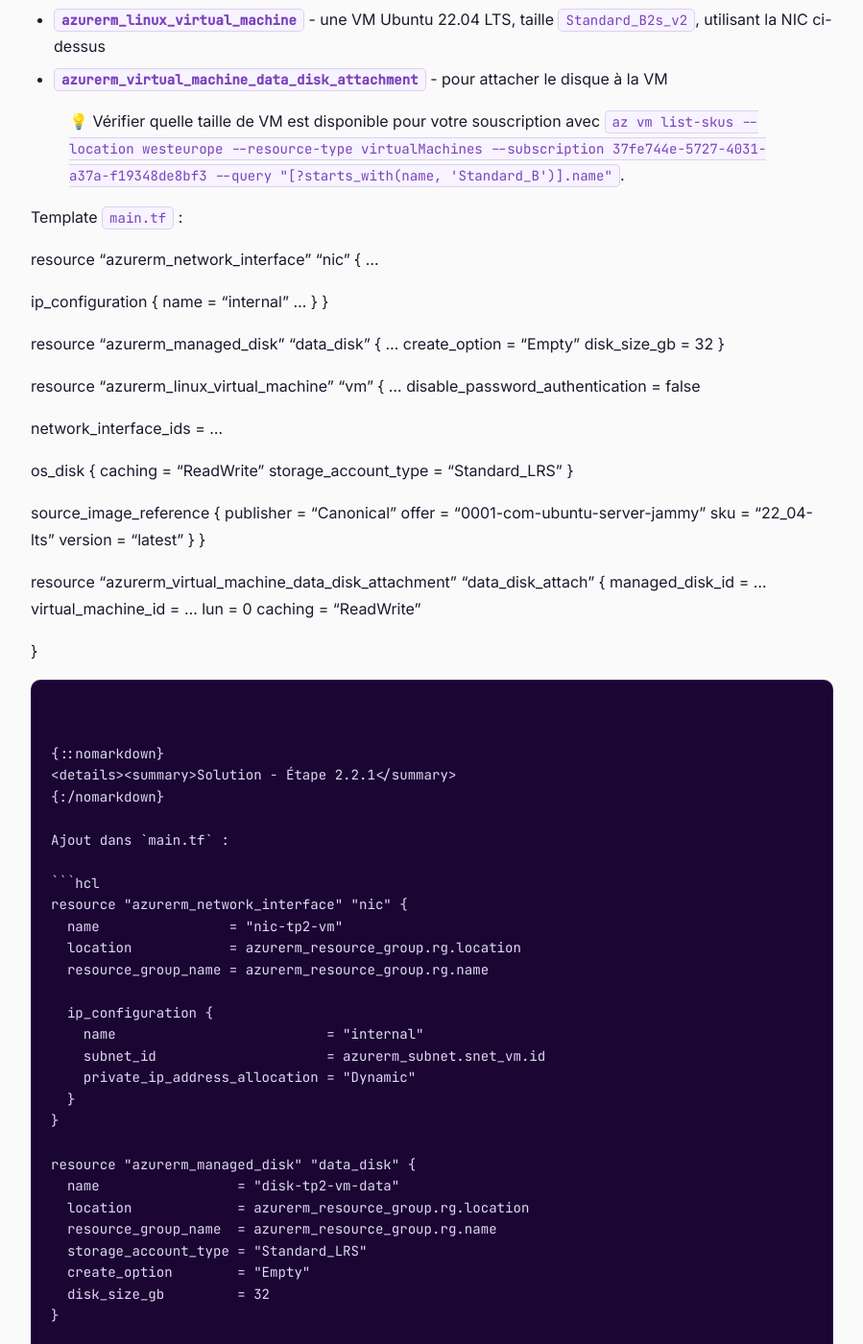
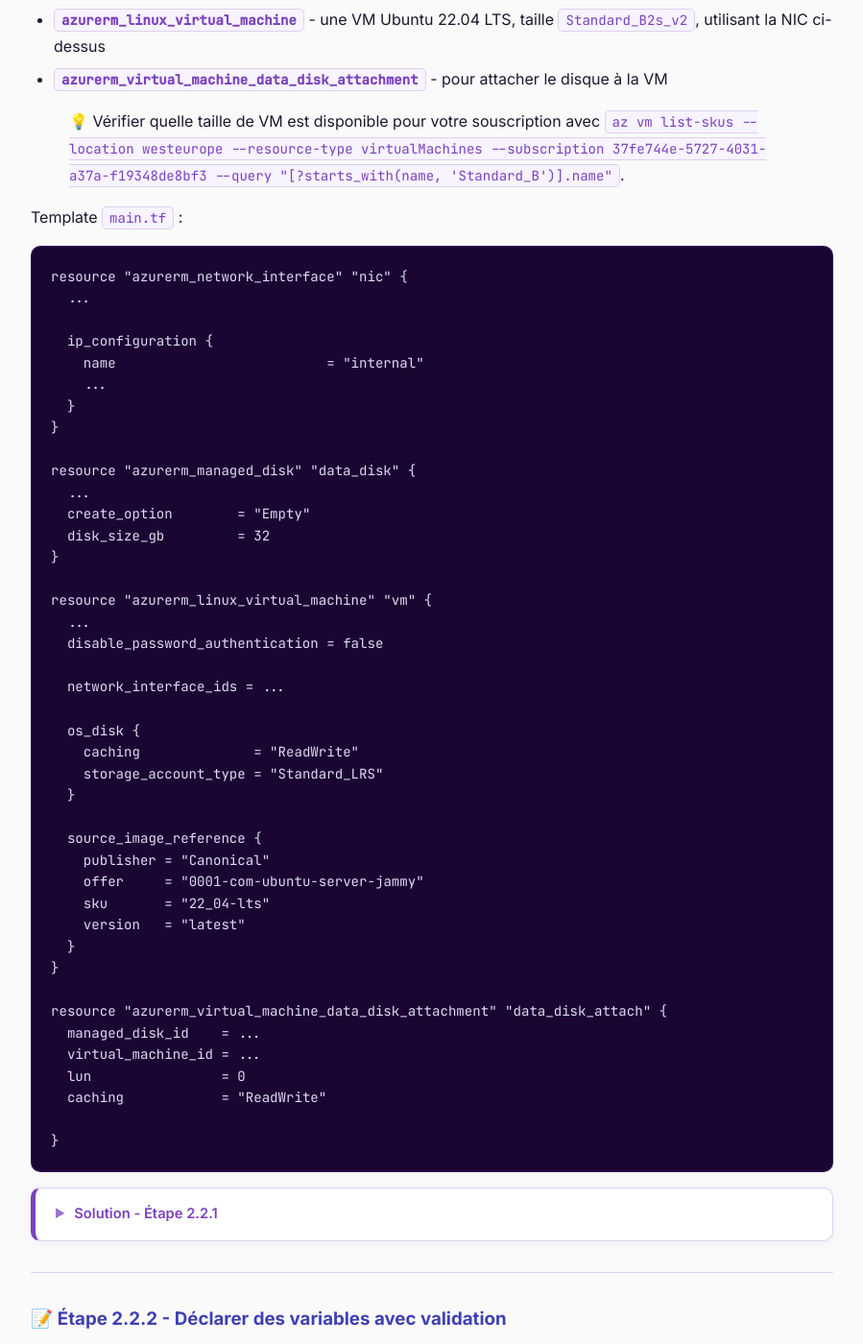
Before and after one commit to jviallon63/Hesias-TF5, a Jekyll site: the page built from tp/2-first-hcl.md, in a window 1280 px wide and 1400 px high, scrolled down 3809 px. Shown: the whole window at 96% size, without its empty margins (190-1089 px from the left). Built offline with Jekyll 4.4.1, drawn with Linux system fonts in a browser that asks for light colours; some of the changed text lies outside the part shown.

Commit message:
Review TP5

````diff
--- a/tp/2-first-hcl.md
+++ b/tp/2-first-hcl.md
@@ -204,6 +204,7 @@ Ajoutez dans `main.tf` les ressources suivantes, en les référençant correctem
 
 Template `main.tf` :
 
+```hcl
 resource "azurerm_network_interface" "nic" {
   ...
 
````
